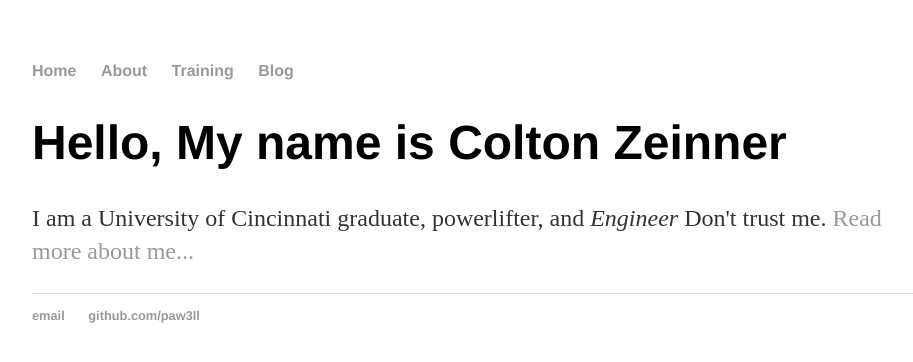
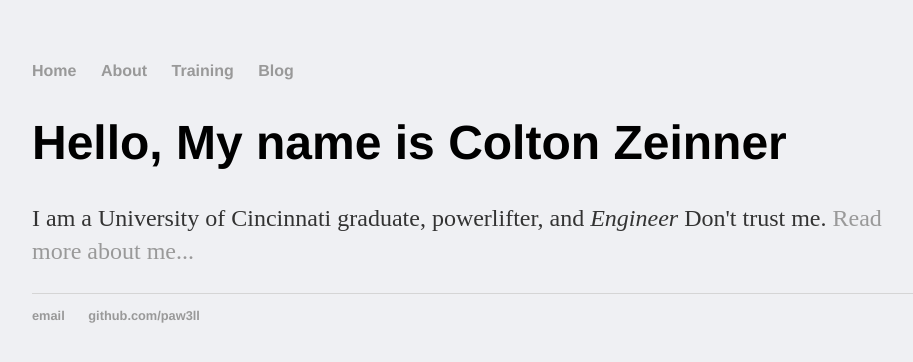
Before and after one commit to paw3ll/paw3ll.github.io, a Jekyll site: the page built from index.html, in a window 1280 px wide. Shown: the top 362 px of the page, without its empty margins (160-1073 px from the left). Built offline with Jekyll 4.4.1, drawn with Linux system fonts in a browser that asks for light colours.

Commit message:
Update main.css

```diff
--- a/css/main.css
+++ b/css/main.css
@@ -1,4 +1,4 @@
-body {margin: 60px auto; width: 70%; }
+body {background-color:#eff0f3; margin: 60px auto; width: 70%; }
 
 a { text-decoration: none; color: #999; }
 a:hover { text-decoration: underline; }
```
